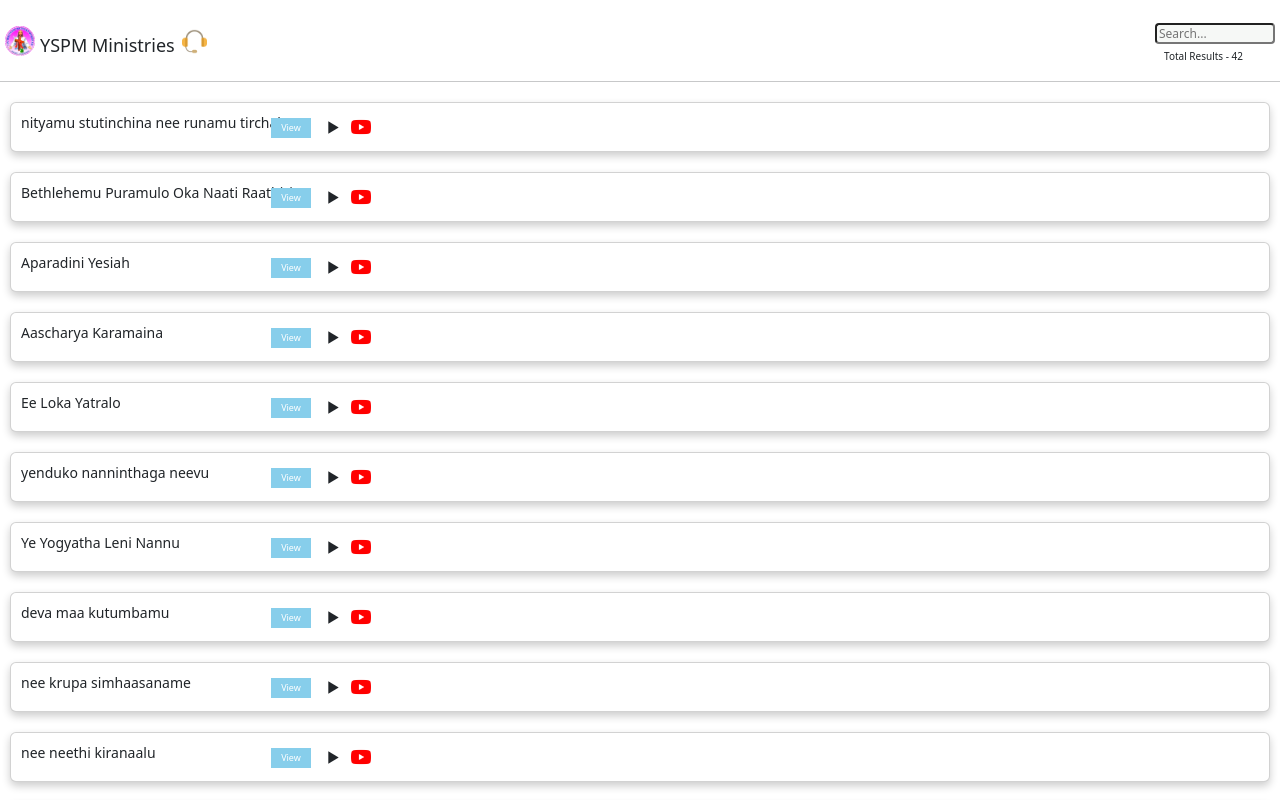
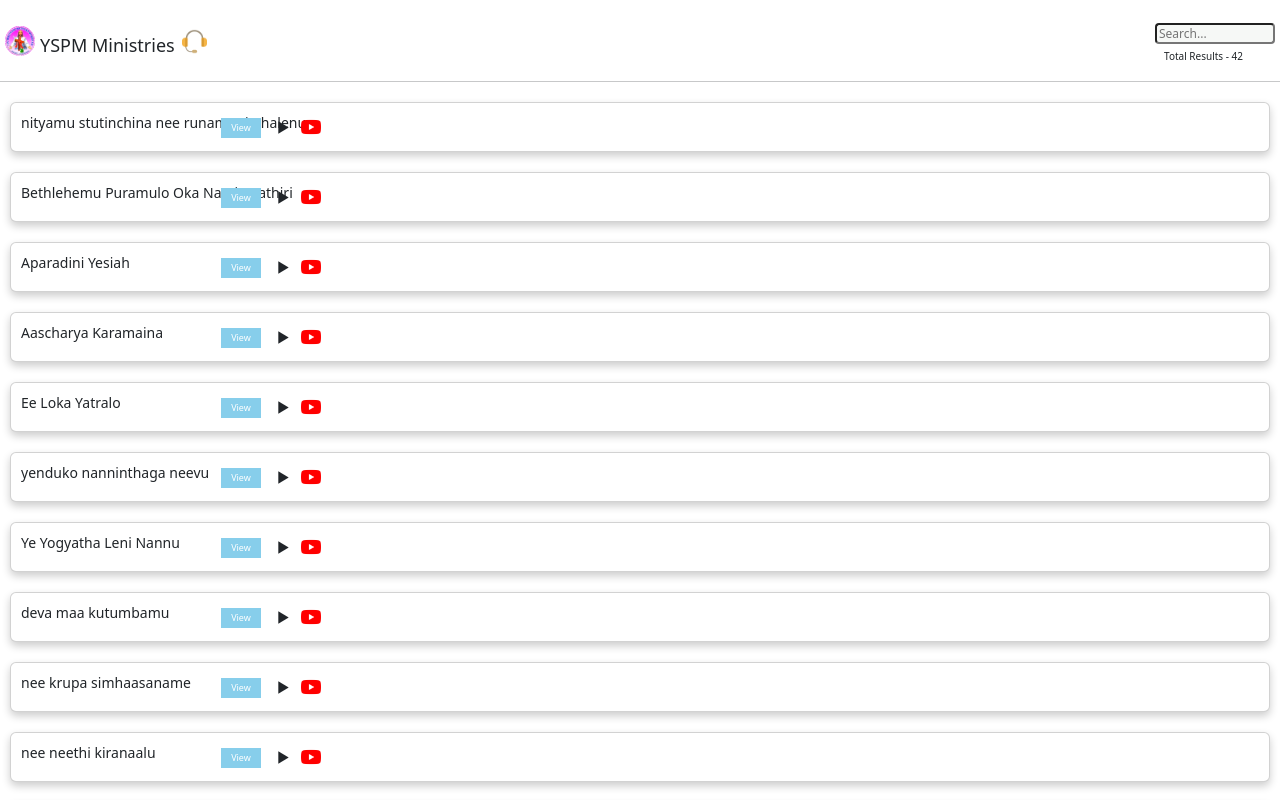
Before and after one commit to rameshmanepalli1234/Songs-App, a React (Create React App) app: page / in a window 1280 px wide. Shown: the top 800 px of the page. Built offline with nearby package versions, Linux system fonts and the light colour scheme.

Commit message:
changes css position of view lyric button, play button and youtube button

```diff
--- a/src/components/dashboard/Dashboard.scss
+++ b/src/components/dashboard/Dashboard.scss
@@ -39,7 +39,7 @@
   width: 40px;
   font-size: 9px;
   position: absolute;
-  left: 260px;
+  left: 210px;
   top: 15px;
   background: skyblue;
   color: white;
@@ -113,7 +113,7 @@
   //margin-left: 15px;
   cursor: pointer;
   position: absolute;
-  left: 310px;
+  left: 260px;
   top: 12px;
 }
 
@@ -124,6 +124,6 @@
   //margin-left: 15px;
   cursor: pointer;
   position: absolute;
-  left: 340px;
+  left: 290px;
   top: 14px;
 }
```
